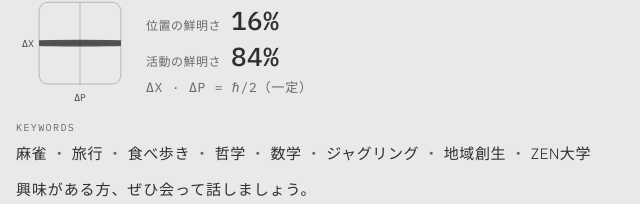
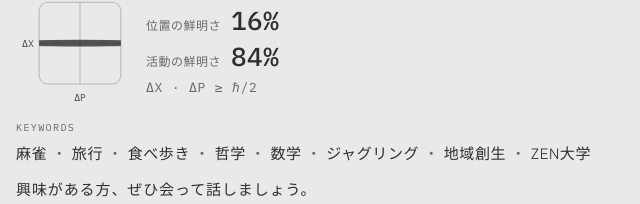
Before and after one commit to moonlight2007-design/namecard, a plain HTML site: page index.html in a window 1280 px wide. Shown: the part 543-747 px from the top of the page, 0-640 px from the left. Drawn offline with Linux system fonts and the light colour scheme; no server answers.

Commit message:
Add files via upload

```diff
--- a/index.html
+++ b/index.html
@@ -200,7 +200,7 @@ input[type=range]{width:100%;accent-color:var(--fg)}
     <div class="txt mono">
       <div class="gr"><span class="k">位置の鮮明さ</span><b id="gX">50%</b></div>
       <div class="gr"><span class="k">活動の鮮明さ</span><b id="gP">50%</b></div>
-      <div class="g2">ΔX · ΔP = ℏ/2（一定）</div>
+      <div class="g2">ΔX · ΔP ≥ ℏ/2</div>
     </div>
   </div>
 
```
